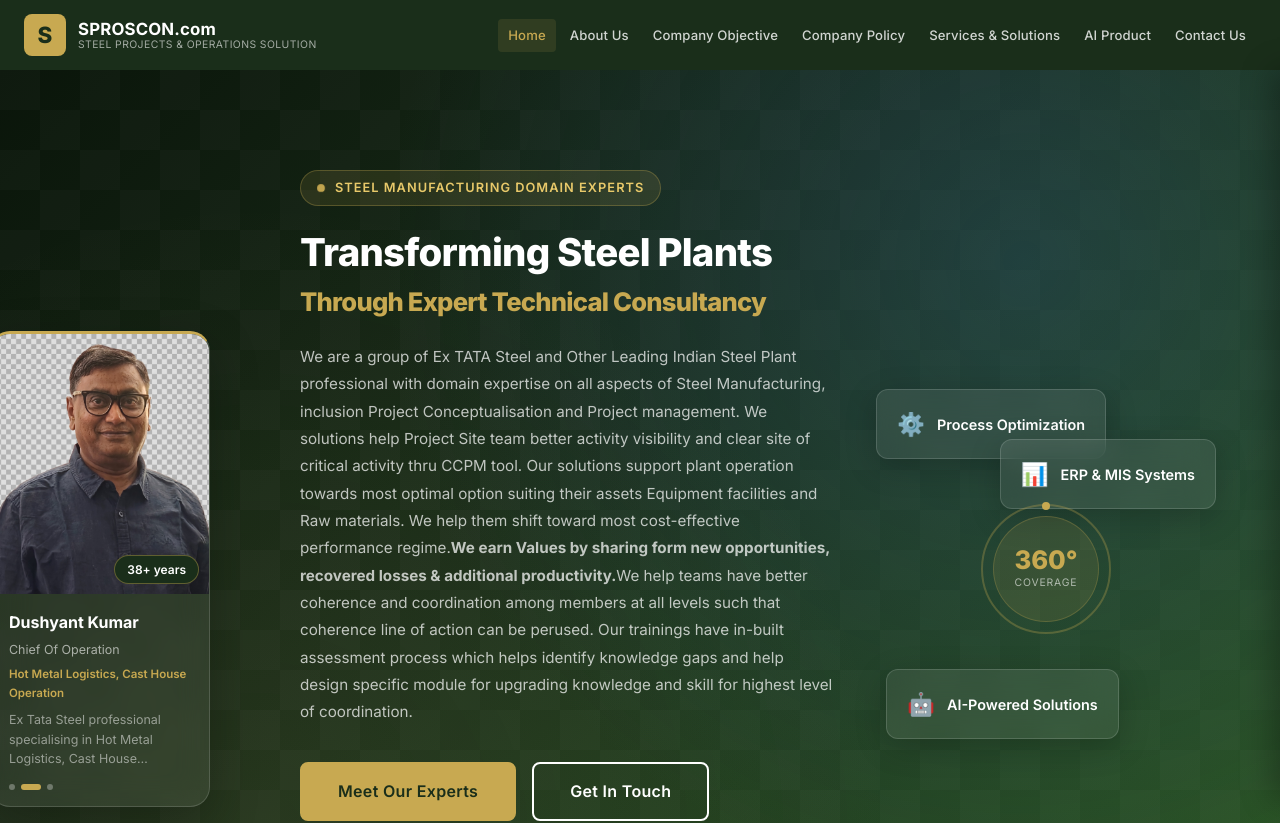
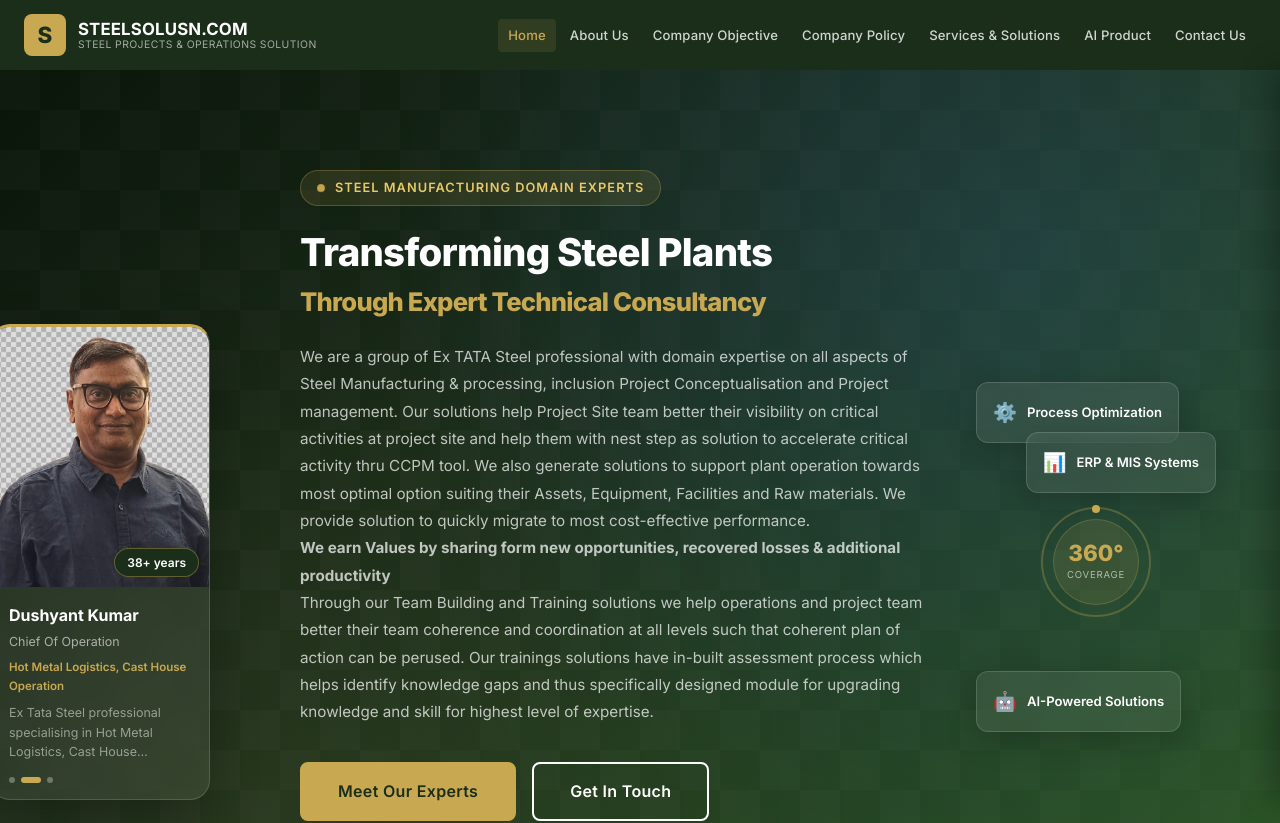
Before and after one commit to AnkurAnubhav/steexprt, a React (Vite) app: page / in a window 1280 px wide. Shown: the top 823 px of the page. Built offline with nearby package versions, Linux system fonts and the light colour scheme.

Commit message:
9/9 changes

```diff
--- a/src/components/HeroSection.css
+++ b/src/components/HeroSection.css
@@ -40,7 +40,7 @@
   position: relative;
   z-index: 1;
   display: grid;
-  grid-template-columns: 220px 1fr 340px;
+  grid-template-columns: 220px 1fr 240px;
   gap: 40px;
   align-items: center;
   padding-left: 0;
@@ -267,6 +267,7 @@
 .hero__visual {
   position: relative;
   height: 420px;
+  width: 240px;
 }
 
 .hero__card {
@@ -275,22 +276,22 @@
   border: 1px solid rgba(255,255,255,0.15);
   backdrop-filter: blur(16px);
   border-radius: var(--radius-lg);
-  padding: 16px 20px;
+  padding: 14px 16px;
   display: flex;
   align-items: center;
-  gap: 12px;
+  gap: 10px;
   color: var(--white);
-  font-size: 0.9rem;
+  font-size: 0.82rem;
   font-weight: 600;
   white-space: nowrap;
   animation: float 4s ease-in-out infinite;
   box-shadow: 0 8px 32px rgba(0,0,0,0.2);
 }
 
-.hero__card-icon { font-size: 1.4rem; }
+.hero__card-icon { font-size: 1.2rem; }
 .hero__card-1 { top: 30px; left: 0; animation-delay: 0s; }
 .hero__card-2 { top: 80px; right: 0; animation-delay: 1.3s; }
-.hero__card-3 { bottom: 40px; left: 10px; animation-delay: 2.6s; }
+.hero__card-3 { bottom: 40px; left: 0; animation-delay: 2.6s; }
 
 @keyframes float {
   0%, 100% { transform: translateY(0); }
@@ -301,7 +302,7 @@
   position: absolute;
   top: 50%; left: 50%;
   transform: translate(-50%, -50%);
-  width: 130px; height: 130px;
+  width: 110px; height: 110px;
 }
 
 .hero__badge-ring {
@@ -340,14 +341,14 @@
 }
 
 .hero__badge-num {
-  font-size: 1.6rem;
+  font-size: 1.4rem;
   font-weight: 800;
   color: var(--accent);
   line-height: 1;
 }
 
 .hero__badge-sub {
-  font-size: 0.65rem;
+  font-size: 0.6rem;
   color: rgba(255,255,255,0.6);
   text-transform: uppercase;
   letter-spacing: 0.08em;
@@ -390,7 +391,7 @@
    ============================================ */
 @media (max-width: 1200px) {
   .hero__container {
-    grid-template-columns: 200px 1fr 300px;
+    grid-template-columns: 200px 1fr 220px;
     gap: 28px;
   }
 }
@@ -405,6 +406,7 @@
     max-width: 360px;
     margin: 0 auto;
     width: 100%;
+    left: 0;
     padding-left: 0;
   }
   .hero__visual { display: none; }
--- a/src/components/HeroSection.jsx
+++ b/src/components/HeroSection.jsx
@@ -73,19 +73,23 @@ export default function HeroSection() {
           </h1>
 
           <p className="hero__description">
-            We are a group of Ex TATA Steel and Other Leading Indian Steel Plant professional with
-             domain expertise on all aspects of Steel Manufacturing, inclusion Project Conceptualisation
-             and Project management. We solutions help Project Site team better activity visibility and
-             clear site of critical activity thru CCPM tool. Our solutions support plant operation towards
-             most optimal option suiting their assets Equipment facilities and Raw materials. We help them
-             shift toward most cost-effective performance regime.
-             <strong>
-              We earn Values by sharing form new opportunities, recovered losses & additional productivity.
-             </strong>
-             We help teams have better coherence and coordination among members at all levels such that
-             coherence line of action can be perused. Our trainings have in-built assessment process which
-             helps identify knowledge gaps and help design specific module for upgrading knowledge and skill
-             for highest level of coordination.
+            We are a group of Ex TATA Steel professional with domain expertise on all aspects
+            of Steel Manufacturing & processing, inclusion Project Conceptualisation and Project
+            management. Our solutions help Project Site team better their visibility on critical
+            activities at project site and help them with nest step as solution to accelerate
+            critical activity thru CCPM tool. We also generate solutions to support plant
+            operation towards most optimal option suiting their Assets, Equipment, Facilities and
+            Raw materials. We provide solution to quickly migrate to most cost-effective performance.
+            <br></br>
+            <strong>
+              We earn Values by sharing form new opportunities, recovered losses & additional productivity
+            </strong>
+            <br></br>
+            Through our Team Building and Training solutions we help operations and project team
+            better their team coherence and coordination at all levels such that coherent plan of
+            action can be perused. Our trainings solutions have in-built assessment process which
+            helps identify knowledge gaps and thus specifically designed module for upgrading knowledge
+            and skill for highest level of expertise.
           </p>
 
           <div className="hero__actions">
--- a/src/components/Navbar.jsx
+++ b/src/components/Navbar.jsx
@@ -39,7 +39,7 @@ export default function Navbar() {
     <header className={`navbar${scrolled ? ' navbar--scrolled' : ''}`}>
       <div className="navbar__container">
         {/* Logo */}
-        <NavLink to="/" className="navbar__logo" aria-label="Steexpert Home">
+        <NavLink to="/" className="navbar__logo" aria-label="STEELSOLUSN.COM Home">
           <div className="navbar__logo-icon">
             <span>S</span>
           </div>
--- a/src/data/config.js
+++ b/src/data/config.js
@@ -1,5 +1,5 @@
 export const config = {
-  contactEmail: "sanjaykumar.steexpert@gmail.com",
-  companyName: "SPROSCON.com",
+  contactEmail: "steelsolusn@gmail.com",
+  companyName: "STEELSOLUSN.COM",
   companyTagline: "Domain Expertise in Steel Manufacturing Excellence"
 }
--- a/src/data/experts.js
+++ b/src/data/experts.js
@@ -7,8 +7,8 @@ export const experts = [
     id: 1,
     name: "Sanjay Kumar",
     designation: "Partner and Co-Founder",
-    specialty: "Iron Making & Blast Furnace Operations",
-    experience: "28+ years",
+    specialty: "Steel Manufacturing Best Practices",
+    experience: "40+ years",
     bio: "Extensive experience in blast furnace operations and iron making processes. Expertise in optimizing production efficiency, reducing coke rates, and improving hot metal quality across integrated steel plants.",
     photo: profilephoto
   },
--- a/src/pages/Solutions.css
+++ b/src/pages/Solutions.css
@@ -3,6 +3,10 @@
    ============================================ */
 
 /* ---- Intro Section ---- */
+.page-header {
+  padding: 40px 0 30px;
+}
+
 .solutions-intro {
   display: grid;
   grid-template-columns: 1fr 280px;
--- a/src/pages/Solutions.jsx
+++ b/src/pages/Solutions.jsx
@@ -106,10 +106,46 @@ export default function Solutions() {
           <span className="page-header-label">What We Do</span>
           <h1>Our Solutions</h1>
           <p>
-            We work with plant teams to identify the most cost-optimal operational
-            regime through Value-in-Use modelling — covering every stage from project
-            concept to sustained operational excellence.
+            <p>End-to-end steel plant consulting — from project concept to operational excellence.</p>
           </p>
+        </div>
+      </section>
+
+      {/* Solutions Grid */}
+      <section className="section bg-off-white">
+        <div className="container">
+          <div className="section-header-center">
+            <span className="section-label">Specialised Solutions</span>
+            <h2 className="section-title">What We Cover</h2>
+            <div className="accent-divider-center" />
+            <p className="section-subtitle">
+              From greenfield projects to legacy plant modernisation, our solutions
+              span every critical domain of integrated steel manufacturing.
+            </p>
+          </div>
+
+          <div className="solutions-grid">
+            {solutions.map((s, index) => (
+              <div key={s.id} className="solutions-card">
+                <div className="solutions-card__header">
+                  <span className="solutions-card__num">
+                    {String(index + 1).padStart(2, '0')}
+                  </span>
+                  <span className="solutions-card__icon">{s.icon}</span>
+                </div>
+                <h3 className="solutions-card__title">{s.title}</h3>
+                <p className="solutions-card__desc">{s.desc}</p>
+                <ul className="solutions-card__list">
+                  {s.items.map(item => (
+                    <li key={item} className="solutions-card__item">
+                      <span className="solutions-card__bullet">→</span>
+                      {item}
+                    </li>
+                  ))}
+                </ul>
+              </div>
+            ))}
+          </div>
         </div>
       </section>
 
@@ -154,43 +190,6 @@ export default function Solutions() {
         </div>
       </section>
 
-      {/* Solutions Grid */}
-      <section className="section bg-off-white">
-        <div className="container">
-          <div className="section-header-center">
-            <span className="section-label">Specialised Solutions</span>
-            <h2 className="section-title">What We Cover</h2>
-            <div className="accent-divider-center" />
-            <p className="section-subtitle">
-              From greenfield projects to legacy plant modernisation, our solutions
-              span every critical domain of integrated steel manufacturing.
-            </p>
-          </div>
-
-          <div className="solutions-grid">
-            {solutions.map((s, index) => (
-              <div key={s.id} className="solutions-card">
-                <div className="solutions-card__header">
-                  <span className="solutions-card__num">
-                    {String(index + 1).padStart(2, '0')}
-                  </span>
-                  <span className="solutions-card__icon">{s.icon}</span>
-                </div>
-                <h3 className="solutions-card__title">{s.title}</h3>
-                <p className="solutions-card__desc">{s.desc}</p>
-                <ul className="solutions-card__list">
-                  {s.items.map(item => (
-                    <li key={item} className="solutions-card__item">
-                      <span className="solutions-card__bullet">→</span>
-                      {item}
-                    </li>
-                  ))}
-                </ul>
-              </div>
-            ))}
-          </div>
-        </div>
-      </section>
 
       {/* CTA */}
       <section className="about-cta">
```
